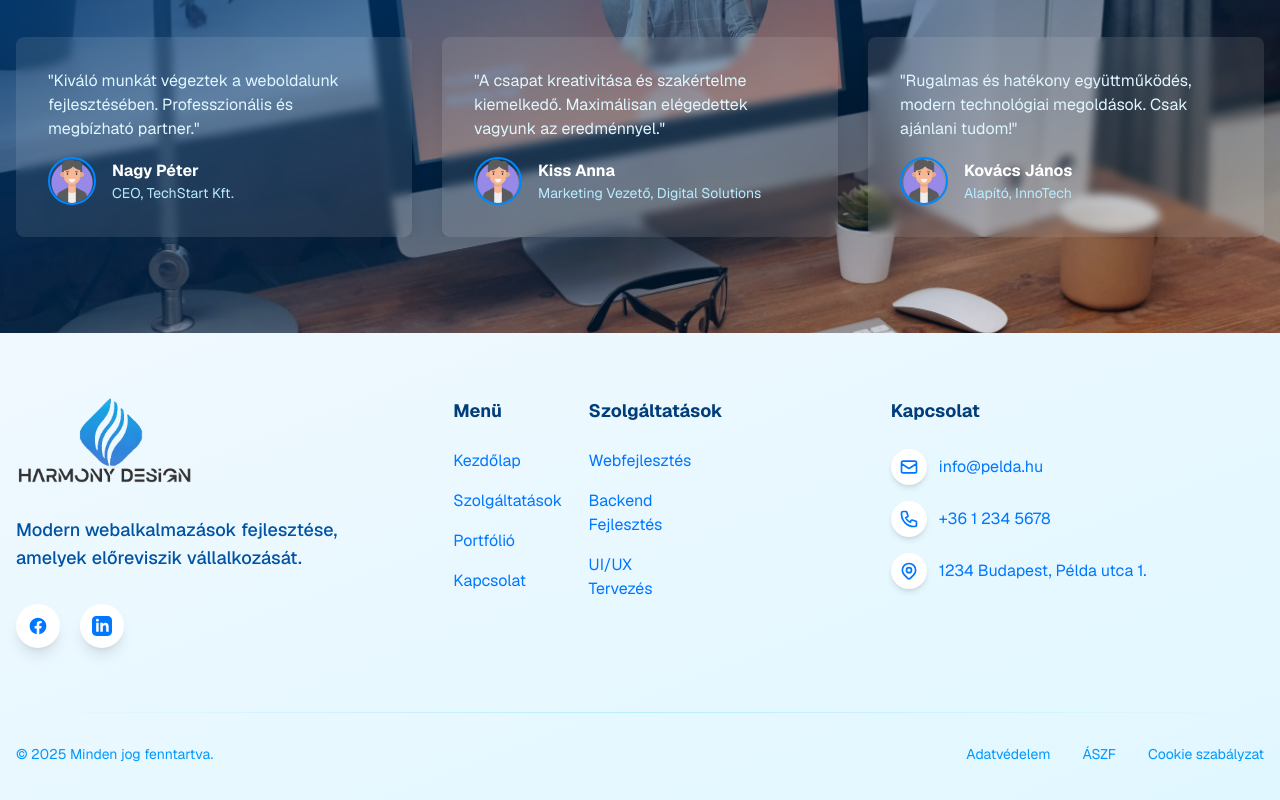
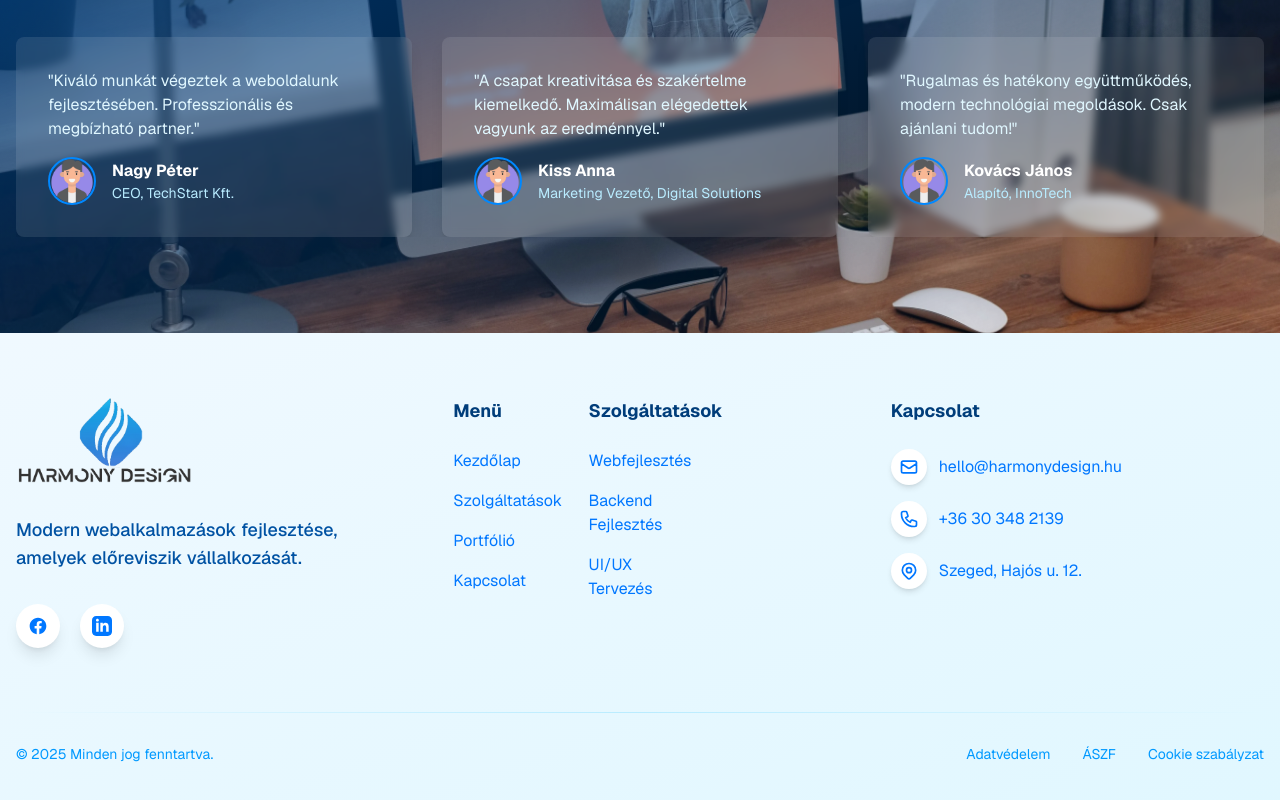
Before and after one commit to qla0000/computergroup, a Next.js app: page / in a window 1280 px wide. Shown: the part 3605-4405 px from the top of the page. Built offline with nearby package versions, Linux system fonts and the light colour scheme.

Commit message:
Update contact details and metadata with Harmony Design's Szeged location
- Add metadataBase URL for Harmony Design
- Update contact information with Szeged address and contact details
- Update Google Maps iframe with precise Harmony Design location
- Add Szeged to metadata keywords

```diff
--- a/src/app/metadata.ts
+++ b/src/app/metadata.ts
@@ -1,6 +1,7 @@
 import type { Metadata } from "next";
 
 export const metadata: Metadata = {
+  metadataBase: new URL("https://harmonydesign.hu"),
   title: {
     default: "Harmony Design",
     template: "%s | Harmony Design",
@@ -12,7 +13,9 @@ export const metadata: Metadata = {
     "weboldal készítés",
     "webdesign",
     "webalkalmazás fejlesztés",
-    "Harmony Design"
+    "Harmony Design",
+    "Szeged",
+    "weboldal",
   ],
 
   openGraph: {
--- a/src/components/contact/ContactInfo.tsx
+++ b/src/components/contact/ContactInfo.tsx
@@ -1,8 +1,8 @@
 export default function ContactInfo() {
   const contactDetails = [
-    { icon: "📍", title: "Cím", content: "1234 Budapest, Példa utca 1." },
-    { icon: "📞", title: "Telefon", content: "+36 1 234 5678" },
-    { icon: "✉️", title: "Email", content: "info@pelda.hu" },
+    { icon: "📍", title: "Cím", content: "Szeged, Hajós u. 12." },
+    { icon: "📞", title: "Telefon", content: "+36 30 348 2139" },
+    { icon: "✉️", title: "Email", content: "hello@harmonydesign.hu" },
   ];
 
   return (
--- a/src/components/contact/ContactMap.tsx
+++ b/src/components/contact/ContactMap.tsx
@@ -2,7 +2,7 @@ export default function ContactMap() {
   return (
     <div className="h-[400px] overflow-hidden rounded-lg border border-primary-200 dark:border-primary-700">
       <iframe
-        src="https://www.google.com/maps/embed?pb=!1m10!1m8!1m3!1d689.5155195377225!2d20.150546991401683!3d46.26887058342327!3m2!1i1024!2i768!4f13.1!5e0!3m2!1sen!2shu!4v1737077787471!5m2!1sen!2shu"
+        src="https://www.google.com/maps/embed?pb=!1m18!1m12!1m3!1d44135.83140186135!2d20.123217342600793!3d46.26037631284699!2m3!1f0!2f0!3f0!3m2!1i1024!2i768!4f13.1!3m3!1m2!1s0x474488169383e0e5%3A0x5ba9d12f5818d494!2sHarmony%20Design!5e0!3m2!1shu!2shu!4v1737920118185!5m2!1shu!2shu"
         width="100%"
         height="100%"
         style={{ border: 0 }}
--- a/src/components/ui/Footer.tsx
+++ b/src/components/ui/Footer.tsx
@@ -20,9 +20,9 @@ export default function Footer() {
       { name: "UI/UX Tervezés", href: "/services#design" },
     ],
     contact: {
-      email: "info@pelda.hu",
-      phone: "+36 1 234 5678",
-      address: "1234 Budapest, Példa utca 1.",
+      email: "hello@harmonydesign.hu",
+      phone: "+36 30 348 2139",
+      address: "Szeged, Hajós u. 12.",
     },
     social: [
       {
```
